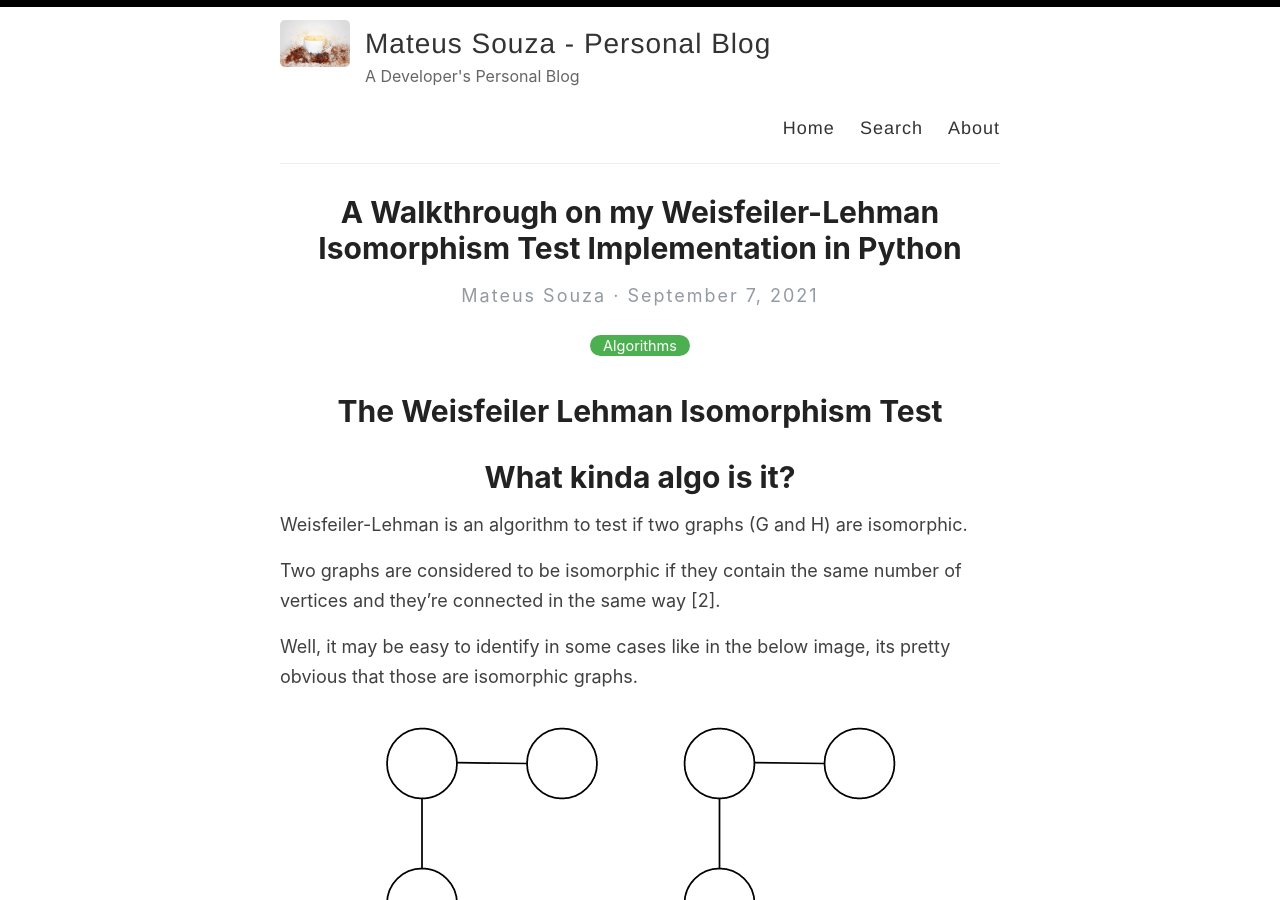
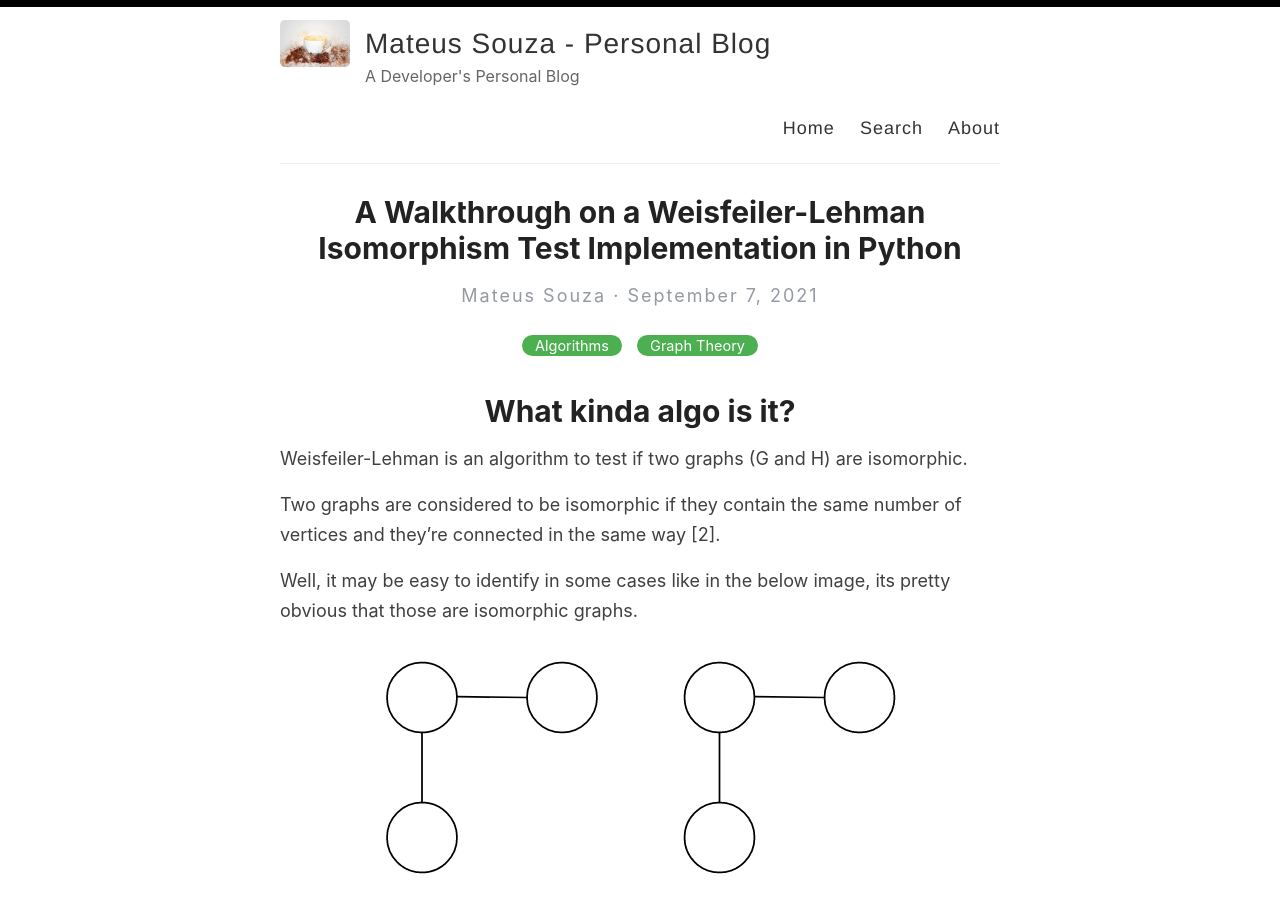
Before and after one commit to Mateusmsouza/mateusmsouza.github.io, a Jekyll site: the page built from _posts/2021-9-07-The-Weisfeiler-Lehman-Isomorphism-Test.md, in a window 1280 px wide and 900 px high. Built offline with Jekyll 4.4.1, drawn with Linux system fonts in a browser that asks for light colours.

Commit message:
update my postss

```diff
--- a/_posts/2021-9-07-The-Weisfeiler-Lehman-Isomorphism-Test.md
+++ b/_posts/2021-9-07-The-Weisfeiler-Lehman-Isomorphism-Test.md
@@ -1,10 +1,8 @@
 ---
 layout: post
-title:  A Walkthrough on my Weisfeiler-Lehman Isomorphism Test Implementation in Python
-categories: Algorithms
+title:  A Walkthrough on a Weisfeiler-Lehman Isomorphism Test Implementation in Python
+categories: [Algorithms, Graph Theory]
 ---
-# The Weisfeiler Lehman Isomorphism Test
-
 # What kinda algo is it?
 
 Weisfeiler-Lehman is an algorithm to test if two graphs (G and H) are isomorphic.
```
Also changed, not shown: _posts/2021-9-16-Graph-Thoery-Maximal-Minimal-and-Maximum-Minimum.md (added, +46 -0 lines).
